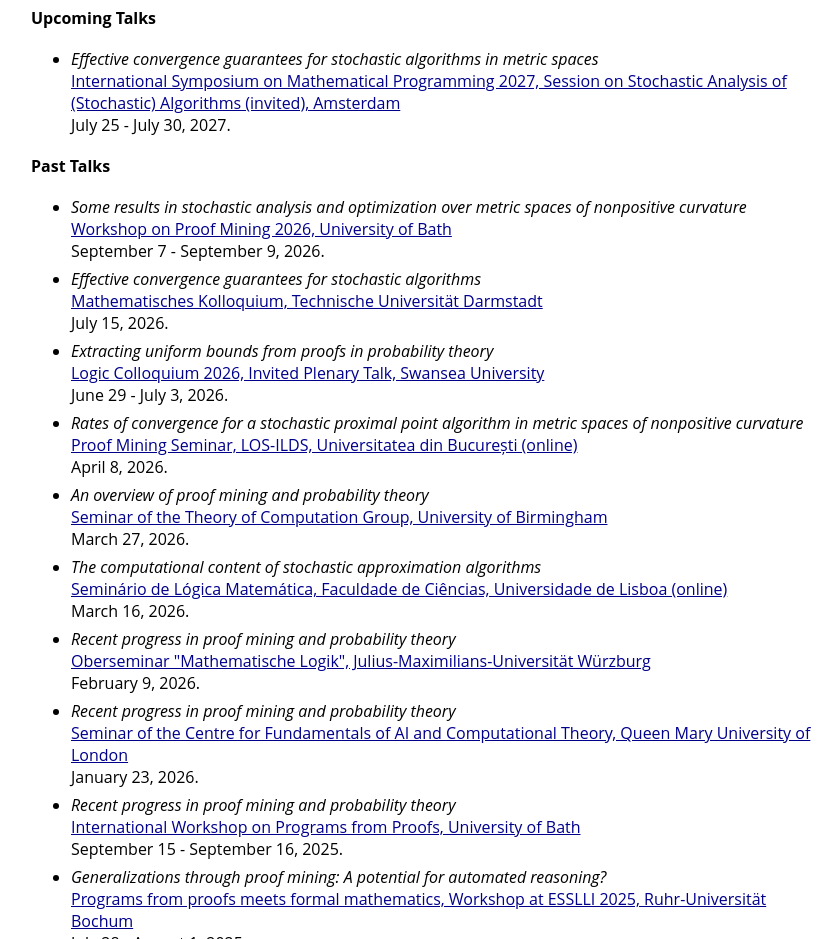
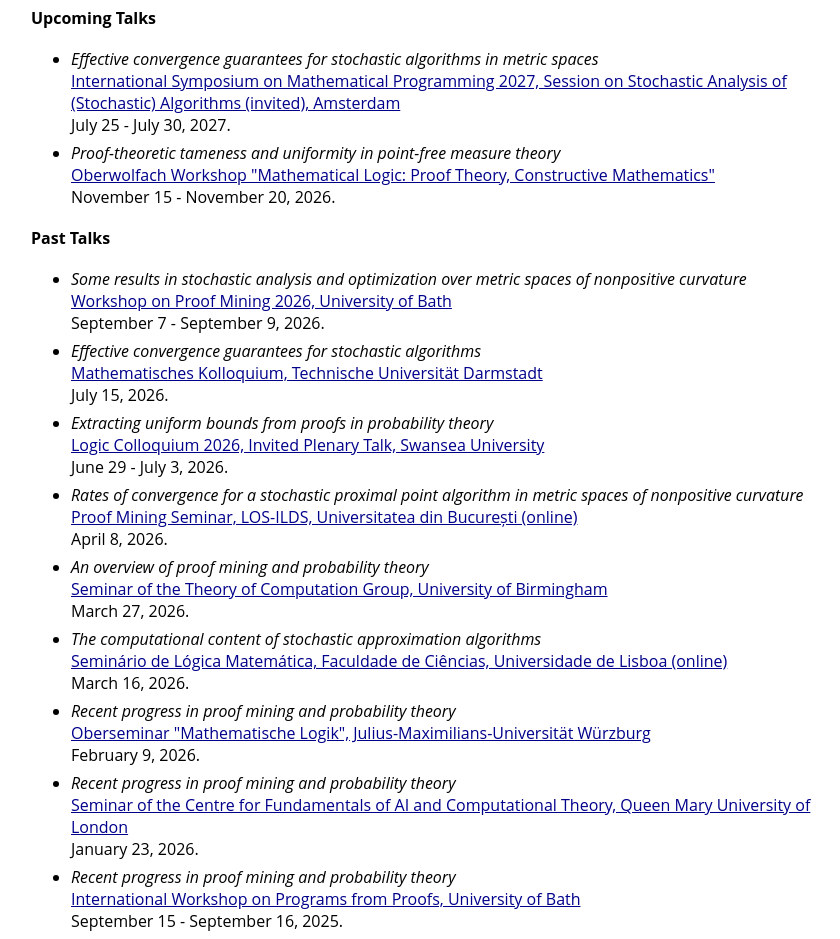
Before and after one commit to nicholaspischke/nicholaspischke.github.io, a plain HTML site: page index.html in a window 1280 px wide. Shown: the part 3880-4819 px from the top of the page, without its empty margins (209-1049 px from the left). Drawn offline with Linux system fonts and the light colour scheme.

Commit message:
Update index

```diff
--- a/index.html
+++ b/index.html
@@ -235,6 +235,9 @@ Abstract in S. Buss, R. Iemhoff, U. Kohlenbach, M. Rathjen: Mathematical Logic:
 <ul>
 <li><em>Effective convergence guarantees for stochastic algorithms in metric spaces</em><br>
 <a href="https://ismp2027.mathopt.nl">International Symposium on Mathematical Programming 2027, Session on Stochastic Analysis of (Stochastic) Algorithms (invited), Amsterdam</a><br>July 25 - July 30, 2027.</li>
+
+<li><em>Proof-theoretic tameness and uniformity in point-free measure theory</em><br>
+<a href="https://www.mfo.de/www/activity/2647">Oberwolfach Workshop "Mathematical Logic: Proof Theory, Constructive Mathematics"</a><br>November 15 - November 20, 2026.</li>
 </ul>
 
 <h3>Past Talks</h3>
```
